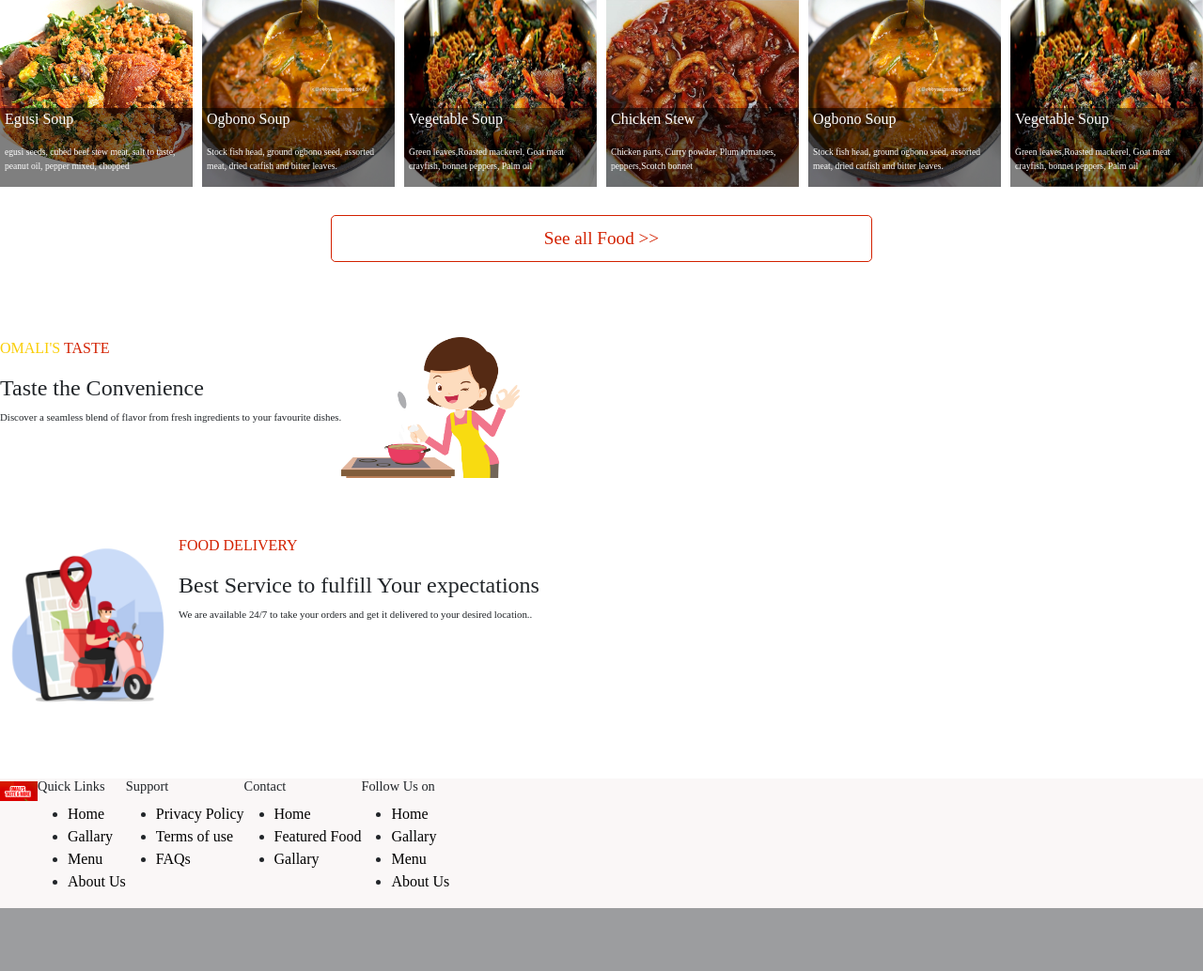
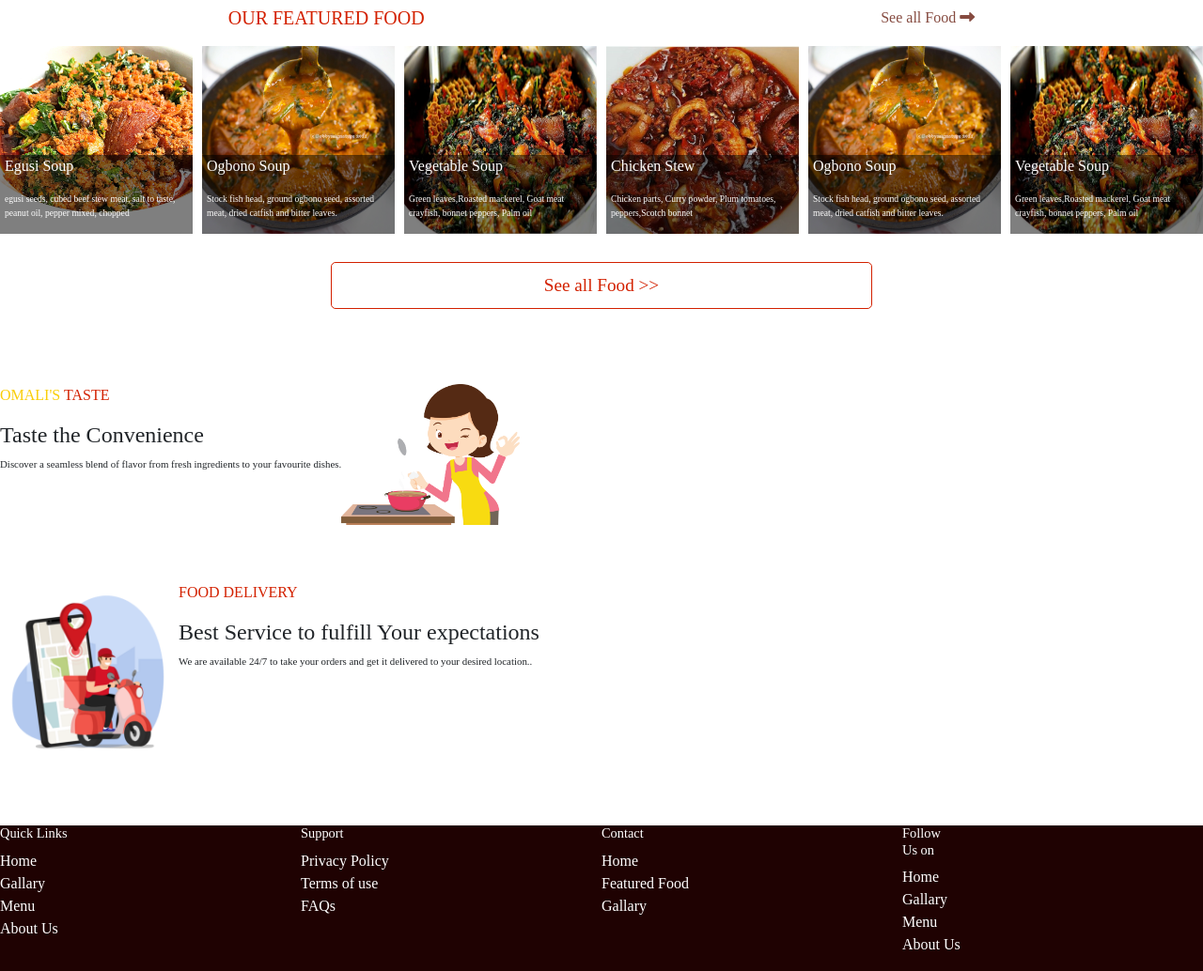
Before and after one commit to Jeremy5522117/Omalis-taste, a PHP site: page / in a window 1280 px wide. Shown: the part 1466-2500 px from the top of the page at 94% size. Before the commit the page ends 2433 px from the top, so only its background shows below. Run offline with PHP 8.4, Linux system fonts and the light colour scheme; some libraries are stand-ins or nearby versions; some web fonts are replaced.

Commit message:
footer add

```diff
--- a/asset/css/styles.css
+++ b/asset/css/styles.css
@@ -15,8 +15,9 @@ body{
 .login{
   margin-top: 10px;
   background:linear-gradient(110deg, rgba(211,33,0,1) 0%, rgba(204,0,0,1) 91%);
-  border-radius: 9px;
+  border-radius: 10px;
   border: none;
+  height: 30px;
 }
 .login a{
 text-decoration: none;
@@ -33,9 +34,9 @@ color: #fff;;
 .view-page{
   background-image: url(/asset/images/vibrant-som-tum-salad-striking-red-backdrop_194498-20579.avif);
   background-repeat: no-repeat;
-  background-size:auto;
+  background-size:cover;
   background-position: ;
-  height: 350px;
+  height: 50vh;
   align-items: center;
   /* background: rgb(211,33,0);
 background: linear-gradient(110deg, rgba(211,33,0,1) 0%, rgba(204,0,0,1) 91%); */
@@ -206,34 +207,38 @@ color: #a69c64;
 }
 footer{
   background: rgb(250,247,247);
-  background: linear-gradient(110deg, rgba(250,247,247,1) 38%, rgba(250,247,247,1) 100%);
+  background: linear-gradient(110deg, rgba(31,2,2,1) 100%, rgba(31,2,2,1) 100%);
   margin-top: 70px;
+  flex:7;
+}
+.img-foot {
+  flex: 1;
+}
+.footer-divs{
+  flex: 5;
 }
 .footer-flex{
   display: flex;
-
 }
 .footer-flex h5{
   font-size: 0.9rem;
+  color: #fff;
 }
 .footer-flex a{
   text-decoration: none;
-  color: #000;
+  color: #fff;
 }
-
-
-
-
-
-
-
-
+.footer-flex ul{
+  list-style:none;
+  padding: 0;
+}
+.footer-flex li{
+  list-style:none;
+}
 
 /* DESKTOP VIEW */
 @media screen and (min-width:1024px){
-  .explore{
-   padding-left: 520px;
-  }
+
   .hed{
     display: flex;
     flex-direction: row;
--- a/index.html
+++ b/index.html
@@ -204,20 +204,18 @@
   </div>
  </div>
 
-
-
   </main>
 
 <footer>
 <div class="footer-flex">
 
-  <div>
-    <img src="/asset/images/WhatsApp Image 2024-10-10 at 12.00.19_61691304.jpg" alt="" width="40">
+  <!-- <div class="img-foot">
+    <img src="/asset/images/WhatsApp Image 2024-10-10 at 12.00.19_61691304.jpg" alt="" width="100">
 
 
-  </div>
+  </div> -->
 
-  <div>
+  <div class="footer-divs">
     <h5>Quick Links</h5>
     <ul>
       <li><a href="">Home</a></li>
@@ -228,7 +226,7 @@
   </ul>
   </div>
 
-  <div>
+  <div class="footer-divs">
     <h5>Support</h5>
     <ul>
       <li><a href="">Privacy Policy</a></li>
@@ -238,7 +236,7 @@
   </div>
 
 
-  <div>
+  <div class="footer-divs">
     <h5>Contact</h5>
     <ul>
       <li><a href="">Home</a></li>
@@ -250,8 +248,8 @@
 
 
 
-  <div>
-    <h5>Follow Us on</h5>
+  <div class="footer-divs">
+    <h5>Follow  <br> Us on</h5>
     <ul>
       <li><a href="">Home</a></li>
 
```
Also changed, not shown: 1 other file.
